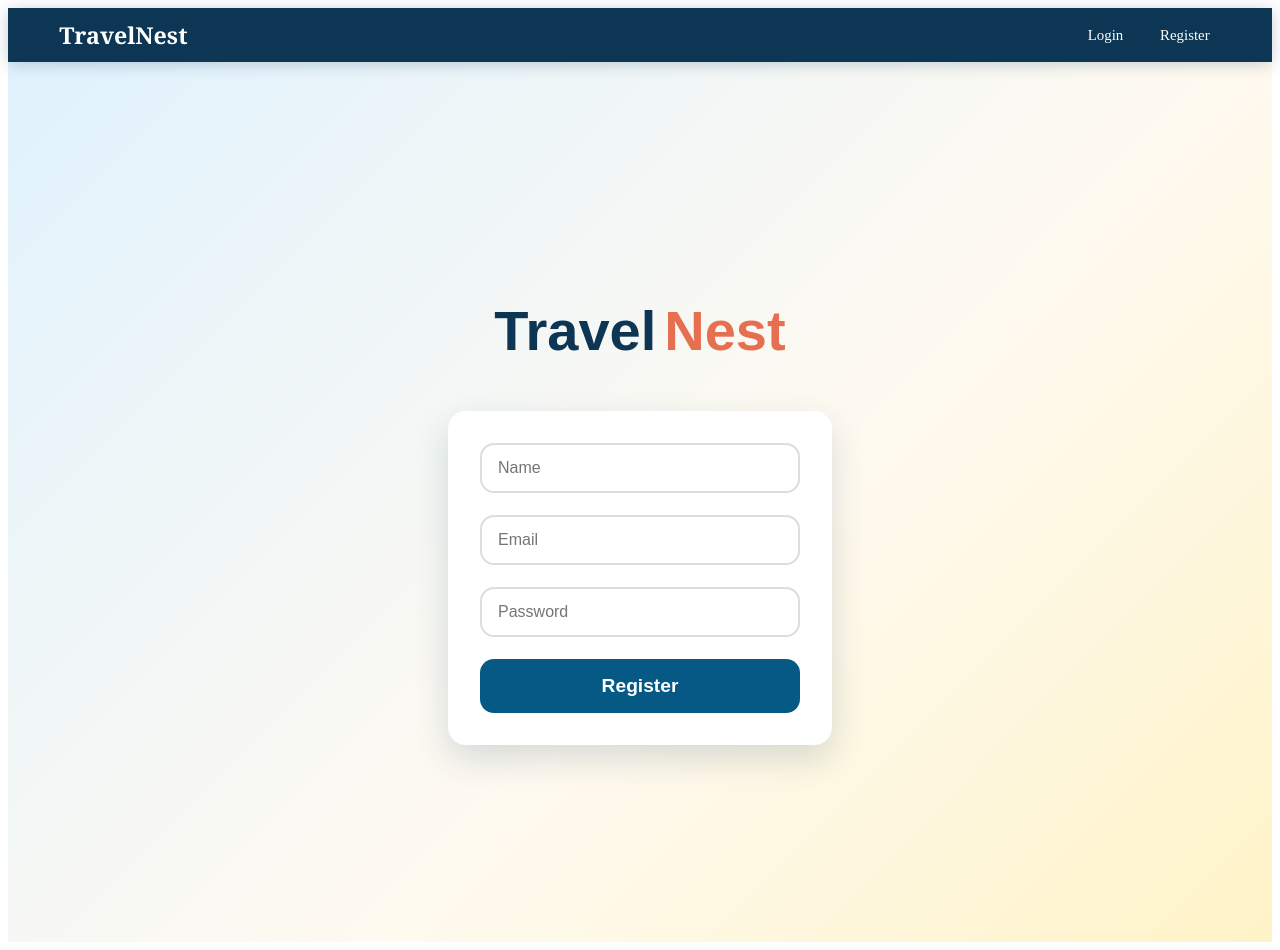
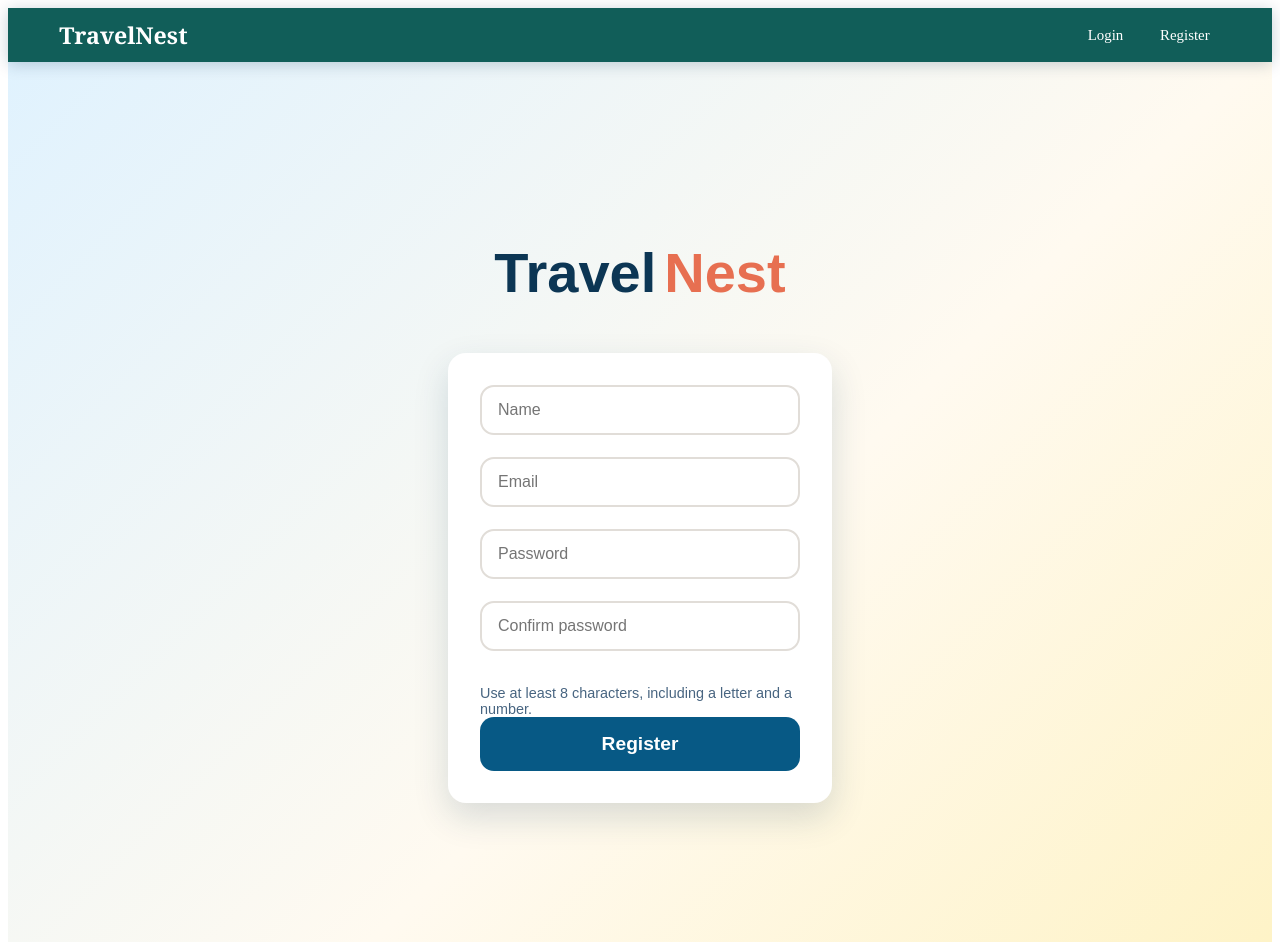
Before and after one commit to nyakiochristine/travelnestapp, a React (Create React App) app in the folder frontendd/: page /register in a window 1280 px wide. Built offline with nearby package versions, Linux system fonts and the light colour scheme.

Commit message:
feat: Implement email verification process during registration and add verification page

```diff
--- a/frontendd/src/components/Navbar.css
+++ b/frontendd/src/components/Navbar.css
@@ -1,8 +1,8 @@
 :root {
-  --burgundy: #075985;
-  --burgundy-dark: #0c3654;
-  --gold: #f6bd60;
-  --nav-bg: #0c3654;
+  --burgundy: #0f766e;
+  --burgundy-dark: #115e59;
+  --gold: #f4b860;
+  --nav-bg: #115e59;
   --nav-text: #ffffff;
 }
 
--- a/frontendd/src/components/Profile.css
+++ b/frontendd/src/components/Profile.css
@@ -1,10 +1,10 @@
 :root {
-  --burgundy: #7b001c;
-  --burgundy-dark: #5b0015;
-  --burgundy-soft: #fff3f6;
-  --border-soft: #e6dde6;
-  --text-main: #1c2233;
-  --text-muted: #6b7280;
+  --burgundy: #007c78;
+  --burgundy-dark: #005d5a;
+  --burgundy-soft: #e2f3ee;
+  --border-soft: #c9e6df;
+  --text-main: #153b3a;
+  --text-muted: #5c7773;
 }
 
 /* Container */
@@ -17,6 +17,17 @@
     "Segoe UI", sans-serif;
   color: var(--text-main);
 }
+
+/* Refined traveller identity and trip collection. */
+.profile-container { max-width: 1040px; margin-top: 3.2rem; }
+.profile-header { position: relative; align-items: center; padding: 2rem; border: 1px solid #c9e6df; box-shadow: 0 16px 38px rgba(0,124,120,.1); background: linear-gradient(135deg, #fff, #f0faf7); }
+.profile-header::before { content: none; }
+.profile-picture { width: 116px; height: 116px; border: 4px solid #7bbeb2; box-shadow: 0 8px 20px rgba(0,124,120,.18); }
+.profile-info { min-width: 0; flex: 1; }.profile-info h1 { font-family: 'Fraunces', Georgia, serif; font-size: clamp(2rem, 4vw, 3rem); color: #005d5a; letter-spacing: -.045em; }.profile-bio { color: #3f6664; font-size: 1rem; line-height: 1.6; }.profile-location { color: #007c78; font-weight: 700; }
+.profile-stats { gap: .6rem; margin-top: 1rem; flex-wrap: wrap; }.profile-stats span { padding: .55rem .75rem; border-radius: 9px; background: #e2f3ee; color: #3f6664; }.profile-stats span strong { color: #005d5a; font-size: 1.05rem; }
+.follow-btn, .message-btn, .save-profile-btn { border-radius: 9px; background: #007c78; box-shadow: none; }.message-btn { padding: .48rem 1rem; border: 1px solid #a9d7cb; border-radius: 9px; background: white; color: #005d5a; font-weight: 700; cursor: pointer; }.follow-btn.following { border-color: #007c78; color: #005d5a; }
+.profile-social-links a { border-color: #a9d7cb; background: #f0faf7; color: #005d5a; border-radius: 9px; }.profile-social-links a:hover, .tab-btn.active { background: #007c78; }
+.profile-itineraries { margin-top: 2.2rem; padding-top: 1.5rem; border-top: 1px solid #c9e6df; }.section-title { font-family: 'Fraunces', Georgia, serif; font-size: 1.75rem; color: #005d5a; }.itinerary-card { border-color: #c9e6df; box-shadow: 0 8px 20px rgba(0,124,120,.08); }.itinerary-card:hover { box-shadow: 0 14px 28px rgba(0,124,120,.16); }.itinerary-info { padding: 1rem; }.itinerary-title { color: #005d5a; }
 
 /* Header */
 
@@ -435,3 +446,6 @@
   font-size: 0.88rem;
   cursor: pointer;
 }
+
+/* Keep profile cards still—no hover overlay or lift effect. */
+.itinerary-card:hover { transform: none; box-shadow: 0 8px 20px rgba(0,124,120,.08); border-color: #8fcfc1; }
--- a/frontendd/src/components/Register.css
+++ b/frontendd/src/components/Register.css
@@ -65,3 +65,4 @@
 .btn-register:hover {
   background-color: #0c3654;
 }
+.password-hint, .auth-message, .auth-link { width: 320px; margin: .75rem auto 0; color: #486581; font-size: .9rem; }.auth-message { color: #075985; font-weight: 600; }.auth-link { display: block; color: #075985; font-weight: 700; text-align: center; }
--- a/frontendd/src/components/Register.js
+++ b/frontendd/src/components/Register.js
@@ -1,26 +1,25 @@
 import React, { useState } from 'react';
-import { useNavigate } from 'react-router-dom';  // import useNavigate
 import './Register.css';
 
 function Register() {
   const [name, setName] = useState('');  // changed from username to name
   const [email, setEmail] = useState('');
   const [password, setPassword] = useState('');
-  const navigate = useNavigate();  // initialize navigate
+  const [confirmPassword, setConfirmPassword] = useState('');
+  const [error, setError] = useState('');
+  const [verificationLink, setVerificationLink] = useState('');
 
   const handleSubmit = async e => {
     e.preventDefault();
+    setError('');
+    if (password !== confirmPassword) return setError('Passwords do not match.');
     const response = await fetch('http://localhost:3001/api/auth/register', {
       method: 'POST',
       headers: { 'Content-Type': 'application/json' },
       body: JSON.stringify({ name, email, password }), // send name, email, password
     });
-    if (response.ok) {
-      alert('Registration successful');
-      navigate('/login');  // redirect to login page after success
-    } else {
-      alert('Registration failed');
-    }
+    const data = await response.json();
+    if (response.ok) { setVerificationLink(data.verificationLink || ''); setError(data.message); } else setError(data.error || 'Registration failed.');
   };
 
   return (
@@ -50,8 +49,12 @@ function Register() {
           onChange={e => setPassword(e.target.value)}
           required
         />
+        <input className="input-field" placeholder="Confirm password" type="password" value={confirmPassword} onChange={e => setConfirmPassword(e.target.value)} required />
+        <p className="password-hint">Use at least 8 characters, including a letter and a number.</p>
         <button type="submit" className="btn-register">Register</button>
       </form>
+      {error && <p className="auth-message">{error}</p>}
+      {verificationLink && <a className="auth-link" href={verificationLink}>Verify email and continue</a>}
     </div>
   );
 }
```
Also changed, not shown: frontendd/src/components/VerifyEmail.js (added, +13 -0 lines), 2 other files (tests, documents, lock files or other folders).
